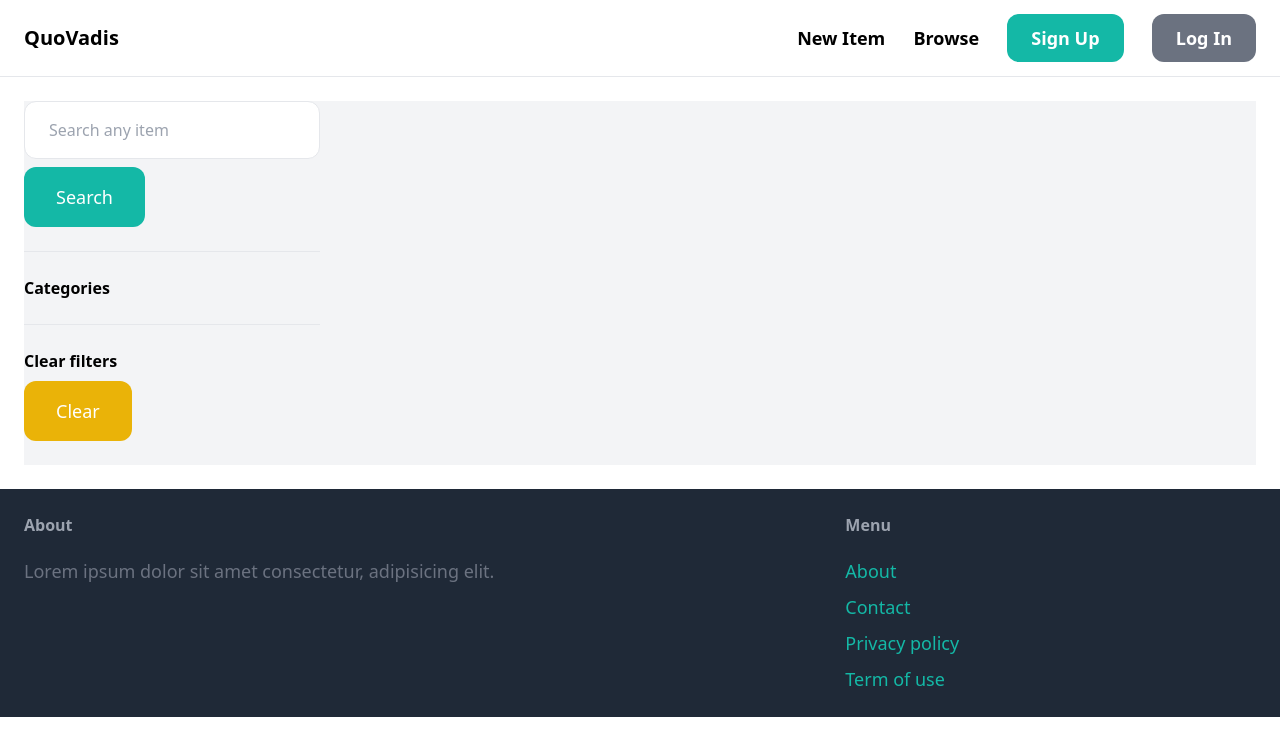
After one commit to Alevmg10/quovadis-mrktplc-dj, a Django app: page /items/ in a window 1280 px wide. The commit adds this page. Shown: the top 756 px of the page. Run offline with Django 4.2, Linux system fonts and the light colour scheme; data that the repository does not hold is empty; some libraries are stand-ins or nearby versions.

Commit message:
other changes

```diff
--- a/core/templates/core/base.html
+++ b/core/templates/core/base.html
@@ -14,11 +14,11 @@
         <a href="/" class="text-xl font-semibold">QuoVadis</a>
         <div class="space-x-6">
             <a href="{% url 'item:new' %}" class="text-lg font-semibold hover:text-gray-500">New Item</a>
-            <a href="#" class="text-lg font-semibold hover:text-gray-500">Browse</a>
+            <a href="{% url 'item:items' %}" class="text-lg font-semibold hover:text-gray-500">Browse</a>
 
             {% if request.user.is_authenticated %}
                 <a href="#" class="px-6 py-3 text-lg font-semibold bg-teal-500 text-white rounded-xl hover:bg-teal-700">Inbox</a>
-                <a href="#" class="px-6 py-3 text-lg font-semibold bg-gray-500 text-white rounded-xl hover:bg-gray-700">Dashboard</a>
+                <a href="{% url 'dashboard:index' %}" class="px-6 py-3 text-lg font-semibold bg-gray-500 text-white rounded-xl hover:bg-gray-700">Dashboard</a>
             {% else %}
                 <a href="{% url 'core:signup' %}" class="px-6 py-3 text-lg font-semibold bg-teal-500 text-white rounded-xl hover:bg-teal-700">Sign Up</a>
                 <a href="{% url 'core:login' %}" class="px-6 py-3 text-lg font-semibold bg-gray-500 text-white rounded-xl hover:bg-gray-700">Log In</a>
--- /dev/null
+++ b/dashboard/urls.py
@@ -0,0 +1,9 @@
+from django.urls import path
+
+from . import views
+
+app_name = 'dashboard'
+
+urlpatterns = [
+    path('', views.index, name='index'),
+]
--- a/item/forms.py
+++ b/item/forms.py
@@ -24,3 +24,22 @@ class NewItemForm(forms.ModelForm):
                 'class': INPUT_CLASSES
             }),
         }
+
+class EditItemForm(forms.ModelForm):
+    class Meta:
+        model = Item
+        fields = ('name', 'description', 'price', 'image', 'is_sold')
+        widgets = {
+            'name': forms.TextInput(attrs={
+                'class': INPUT_CLASSES
+            }),
+            'description': forms.Textarea(attrs={
+                'class': INPUT_CLASSES
+            }),
+            'price': forms.TextInput(attrs={
+                'class': INPUT_CLASSES
+            }),
+            'image': forms.FileInput(attrs={
+                'class': INPUT_CLASSES
+            }),
+        }
--- /dev/null
+++ b/item/templates/item/items.html
@@ -0,0 +1,55 @@
+{% extends 'core/base.html' %}
+
+{% block title %}Search{% endblock %}
+
+{% block content %}
+    <div class="pb-6 grid grid-cols-4 gap-4 bg-gray-100">
+        <div class="col-span-1">
+            <form method="get" action="{% url 'item:items' %}" class="">
+                <input name="query" class="w-full py-4 px-6 border rounded-xl" type="text" value="{{ query }}" placeholder="Search any item">
+
+                <button class="mt-2 py-4 px-8 text-lg bg-teal-500 text-white rounded-xl">Search</button>
+            </form>
+
+            <hr class="my-6">
+
+            <p class="font-semibold">Categories</p>
+
+            <ul>
+                {% for category in categories %}
+                    <li class="py-2 px-2 rounded-xl {% if category.id == category_id %} bg-gray-200 {% endif %}">
+                        <a href="{% url 'item:items' %}?query={{query}}&category={{category.id}}">{{ category.name }}</a>
+                    </li>
+                {% endfor %}
+            </ul>
+
+            <hr class="my-6">
+
+            <p class="font-semibold">Clear filters</p>
+
+            <ul>
+                <li>
+                    <a href="{% url 'item:items' %}" class="mt-2 py-4 px-8 inline-block bg-yellow-500 text-lg rounded-xl text-white">Clear</a>
+                </li>
+            </ul>
+        </div>
+
+        <div class="col-span-3">
+            <div class="grid grid-cols-3 gap-3">
+                {% for item in items %}
+                    <div>
+                        <a href="{% url 'item:detail' item.id %}">
+                            <div>
+                                <img src="{{ item.image.url }}" class="rounded-t-xl"/>
+                            </div>
+                            <div class="p-6 bg-white rounded-b-xl">
+                                <h2 class="text-2xl">{{ item.name }}</h2>
+                                <p class="text-gray-500">Price: {{ item.price }}</p>
+                            </div>
+                        </a>
+                    </div>
+                {% endfor %}
+            </div>
+        </div>
+    </div>
+{% endblock %}
--- a/item/urls.py
+++ b/item/urls.py
@@ -5,6 +5,9 @@ from . import views
 app_name = 'item'
 
 urlpatterns = [
+    path('', views.items_list, name='items'),
     path('new/', views.new_item, name='new'),
-    path('<int:pk>/', views.detail, name='detail')
+    path('<int:pk>/', views.detail, name='detail'),
+    path('<int:pk>/delete/', views.delete, name='delete'),
+    path('<int:pk>/edit/', views.edit_item, name='edit'),
 ]
--- a/item/views.py
+++ b/item/views.py
@@ -1,10 +1,30 @@
 from django.contrib.auth.decorators import login_required
+from django.db.models import Q
 from django.shortcuts import render, get_object_or_404, redirect
 
-from .forms import NewItemForm
-from .models import Item
+from .forms import NewItemForm, EditItemForm
+from .models import Item, Category
 
 # Create your views here.
+def items_list(request):
+    query = request.GET.get('query', '')
+    category_id = request.GET.get('category', 0)
+    categories = Category.objects.all()
+    items = Item.objects.filter(is_sold=False)
+
+    if category_id:
+        items = items.filter(category_id=category_id)
+
+    if query:
+        items = items.filter(Q(name__icontains=query) | Q(description__icontains=query))
+
+    return render(request, 'item/items.html', {
+        'items': items,
+        'query': query,
+        'categories': categories,
+        'category_id': int(category_id),
+    })
+
 def detail(request, pk):
     item = get_object_or_404(Item, pk=pk)
     related_items = Item.objects.filter(category=item.category, is_sold=False).exclude(pk=pk)[0:3]
@@ -31,3 +51,28 @@ def new_item(request):
         'form': form,
         'title': 'New Item',
     })
+
+@login_required
+def edit_item(request, pk):
+    item = get_object_or_404(Item, pk=pk, created_by=request.user)
+
+    if request.method == 'POST':
+        form = EditItemForm(request.POST, request.FILES, instance=item)
+
+        if form.is_valid():
+            form.save()
+            return redirect('item:detail', pk=item.id)
+    else:
+        form = EditItemForm(instance=item)
+
+    return render(request, 'item/form.html', {
+        'form': form,
+        'title': 'Edit Item',
+    })
+
+@login_required
+def delete(request, pk):
+    items = get_object_or_404(Item, pk=pk, created_by=request.user)
+    items.delete()
+
+    return redirect('dashboard:index')
--- a/quovadis/settings.py
+++ b/quovadis/settings.py
@@ -41,6 +41,7 @@ INSTALLED_APPS = [
     'django.contrib.messages',
     'django.contrib.staticfiles',
     'core',
+    'dashboard',
     'item',
 ]
 
--- a/quovadis/urls.py
+++ b/quovadis/urls.py
@@ -24,5 +24,6 @@ from django.urls import path, include
 urlpatterns = [
     path('', include('core.urls')),
     path('items/', include('item.urls')),
+    path('dashboard/', include('dashboard.urls')),
     path('admin/', admin.site.urls),
 ] + static(settings.MEDIA_URL, document_root=settings.MEDIA_ROOT)
```
Also changed, not shown: dashboard/templates/dashboard/index.html (added, +25 -0 lines), dashboard/views.py (+11 -0 lines), item/templates/item/detail.html (+11 -3 lines).
